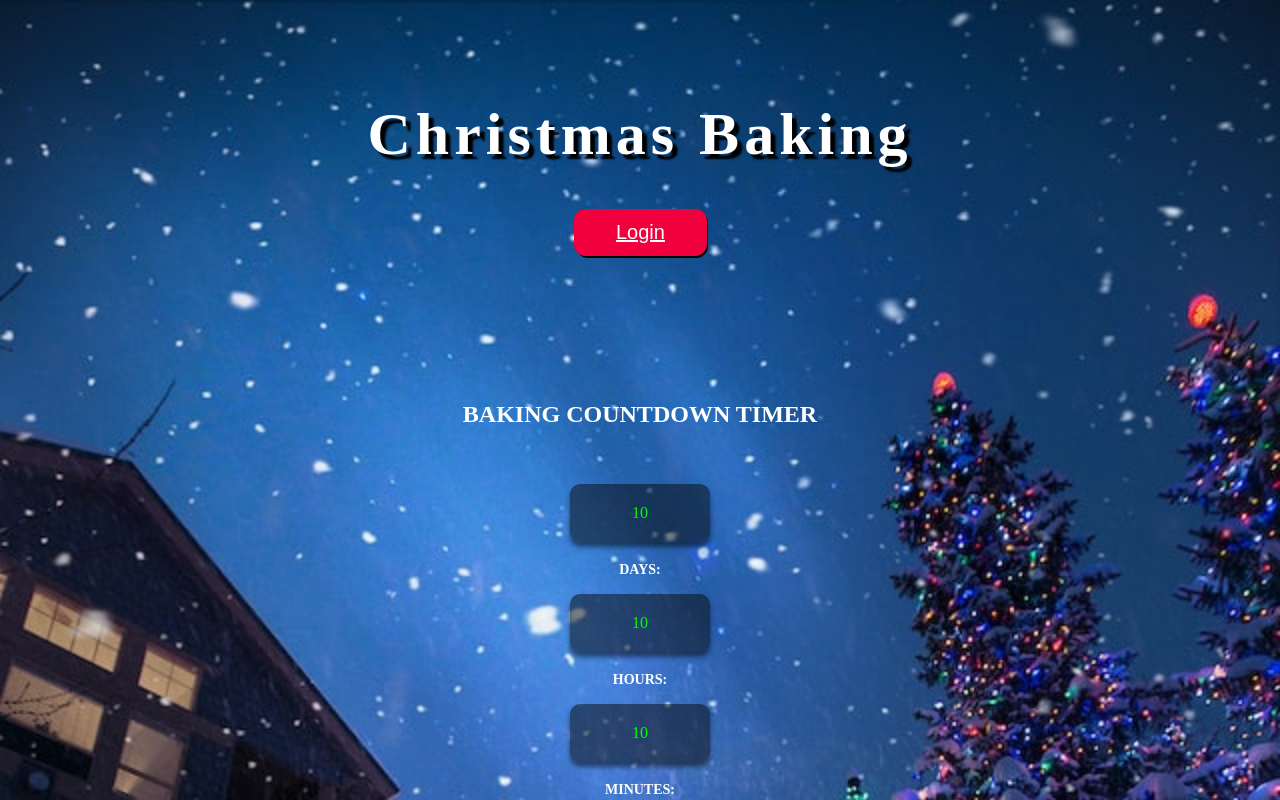
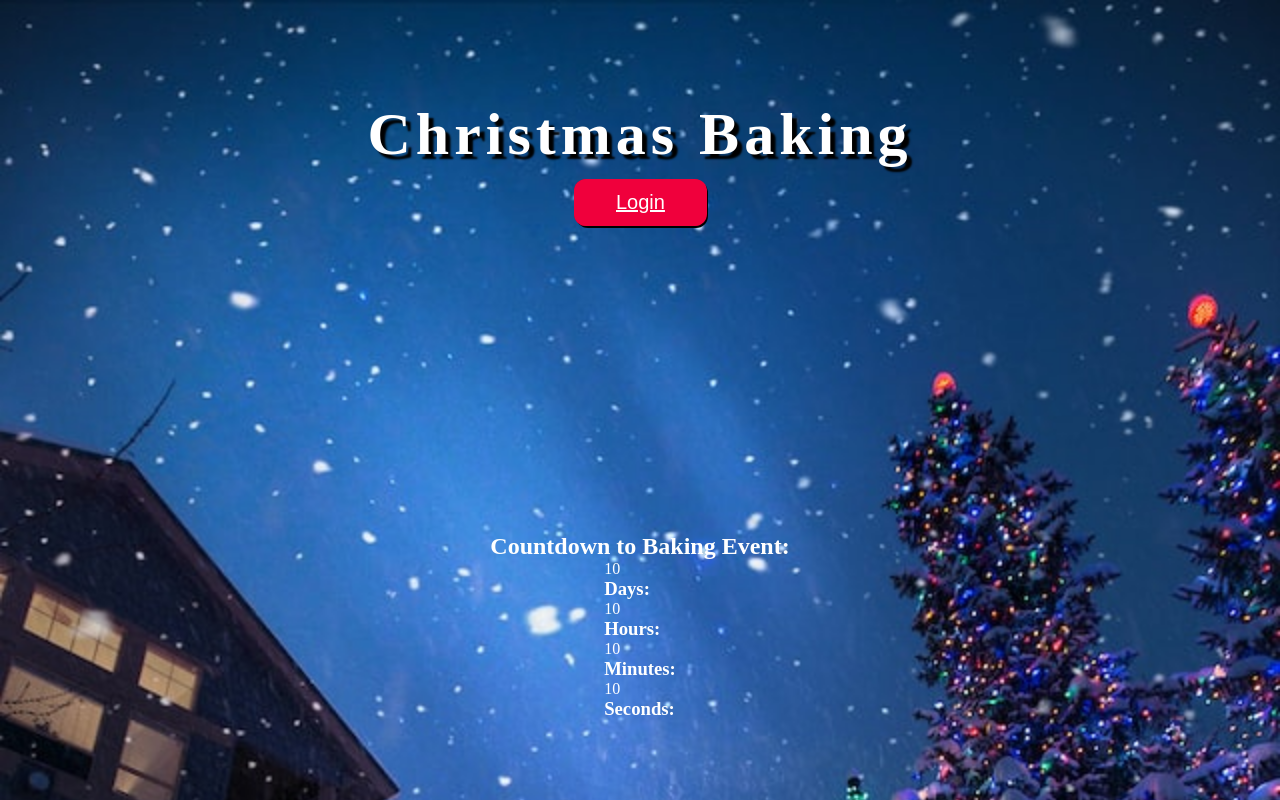
Before and after one commit to thomas065/holiday-goodies, a React (Create React App) app: page / in a window 1280 px wide. Shown: the top 800 px of the page. Built offline with nearby package versions, Linux system fonts and the light colour scheme; a web font is replaced by a local one.

Commit message:
updated code

```diff
--- a/src/App.js
+++ b/src/App.js
@@ -6,11 +6,11 @@ import Countdown from './components/countdown/countdown';
 
 function App() {
     return (
-        <div>
+        <>
             <Title />
             <Login />
             <Countdown />
-        </div>
+        </>
     );
 }
 
--- a/src/components/countdown/countdown.js
+++ b/src/components/countdown/countdown.js
@@ -18,7 +18,7 @@ const Countdown = () => {
 	return (
 		<>
 			<section className='container holiday-font'>
-				<h1>Baking Countdown Timer</h1>
+				<h1>Countdown to Baking Event:</h1>
 				<div className='countdown'>
 					<article>
 						<p>{days}</p>
--- a/src/components/countdown/countdown.styles.scss
+++ b/src/components/countdown/countdown.styles.scss
@@ -1,3 +1,9 @@
+* {
+  margin: 0;
+  padding: 0;
+  box-sizing: border-box;
+}
+
 .holiday-font {
   font-family: 'Mountains of Christmas', cursive;
 }
@@ -12,34 +18,39 @@
   padding: 0 20px;
 }
 
-.container h1 {
-  text-transform: uppercase;
-  margin-bottom: 30px;
-  text-align: center;
-}
-
+//.container h1 {
+//  text-transform: uppercase;
+//  margin-bottom: 30px;
+//  text-align: center;
+//}
+//
 .countdown {
   display: flex;
+  //flex-wrap: wrap;
   align-items: center;
   justify-content: space-around;
-  text-align: center;
+  //text-align: center;
 }
-
-.countdown article {
-  margin: 10px;
-}
-
-.countdown p {
-  padding: 20px;
-  color: lime;
-  background-color: rgba(8, 8, 8, 0.5);
-  border-radius: 10px;
-  width: 100px;
-  box-shadow: 0 5px 5px rgba(0, 0, 0, 0.5);
-  margin-bottom: 20px;
-}
-
-.countdown h3 {
-  font-size: 14px;
-  text-transform: uppercase;
-}
+//
+//.countdown article {
+//  margin: 10px;
+//}
+//
+//p {
+//    font-size: 25px;
+//}
+//
+//.countdown p {
+//  padding: 20px;
+//  color: lime;
+//  background-color: rgba(8, 8, 8, 0.5);
+//  border-radius: 10px;
+//  width: 100px;
+//  box-shadow: 0 5px 5px rgba(0, 0, 0, 0.5);
+//  margin-bottom: 20px;
+//}
+//
+//.countdown h3 {
+//  font-size: 14px;
+//  text-transform: uppercase;
+//}
```
